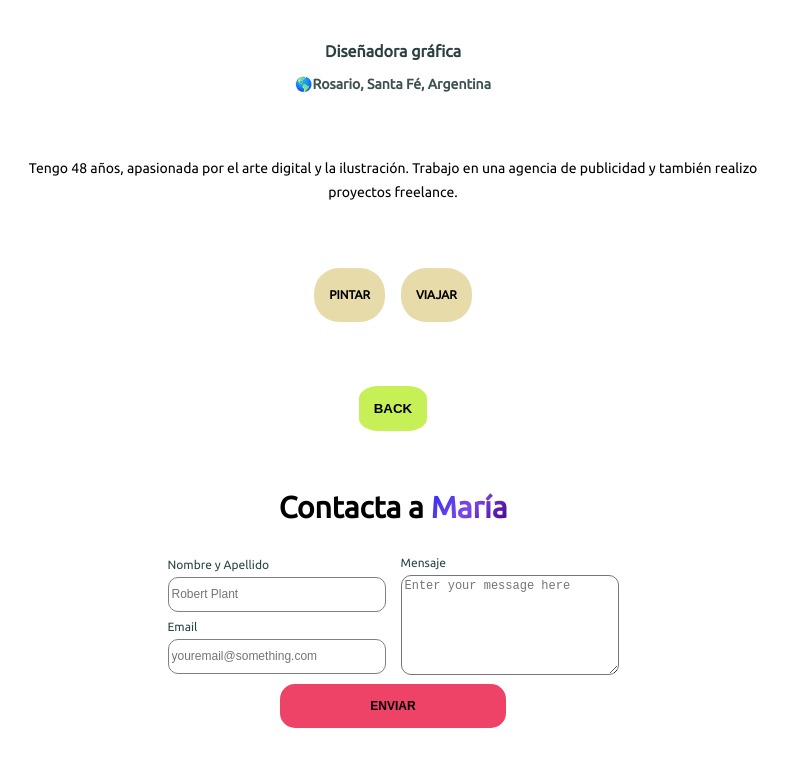
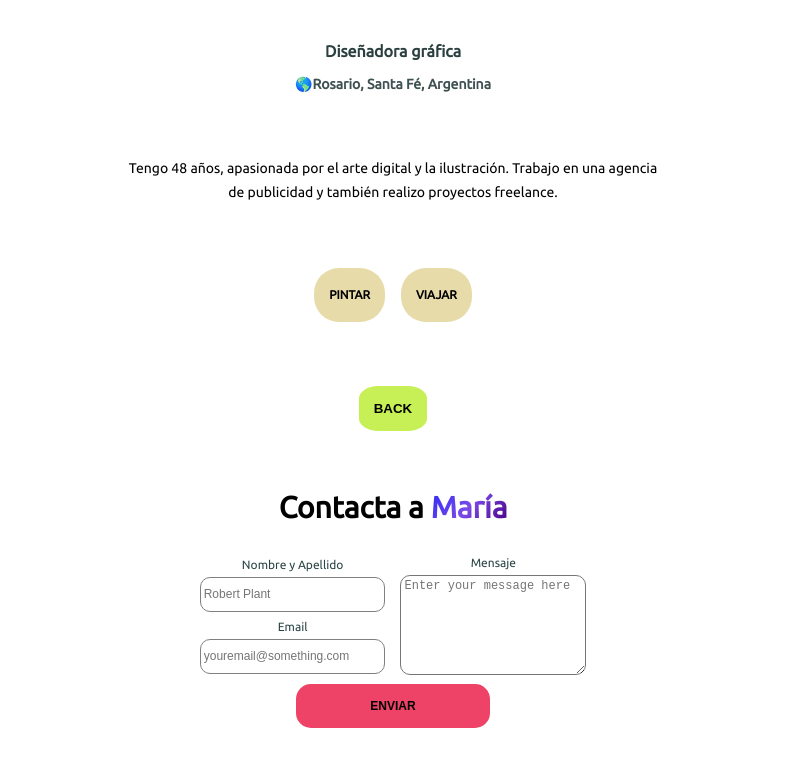
Before and after one commit to Lidbetan/prueba-t-cnica-s-s, a Next.js app: page /users/1 in a window 1536 px wide. Shown: the part 138-904 px from the top of the page, without its empty margins (375-1163 px from the left). Built offline with nearby package versions, Linux system fonts and the light colour scheme.

Commit message:
Feat: ADDED more responsive @mediaqueries

```diff
--- a/src/styles/users.module.css
+++ b/src/styles/users.module.css
@@ -198,6 +198,33 @@
         width: 50%;
     }
     .contact {
+        width: 50%;
+    }
+}
+@media (min-width: 1280px) {
+    .about {
+        width: 50%;
+    }
+    .contact {
+        width: 40%;
+    }
+
+    .formDivs {
+        align-items: center;
+    }
+
+    .form input textarea {
+        width: 50%;
+    }
+}
+@media (min-width: 1440px) {
+    .about {
         width: 35%;
     }
+    .contact {
+        width: 30%;
+    }
+    .formDivs {
+        align-items: center;
+    }
 }
```
